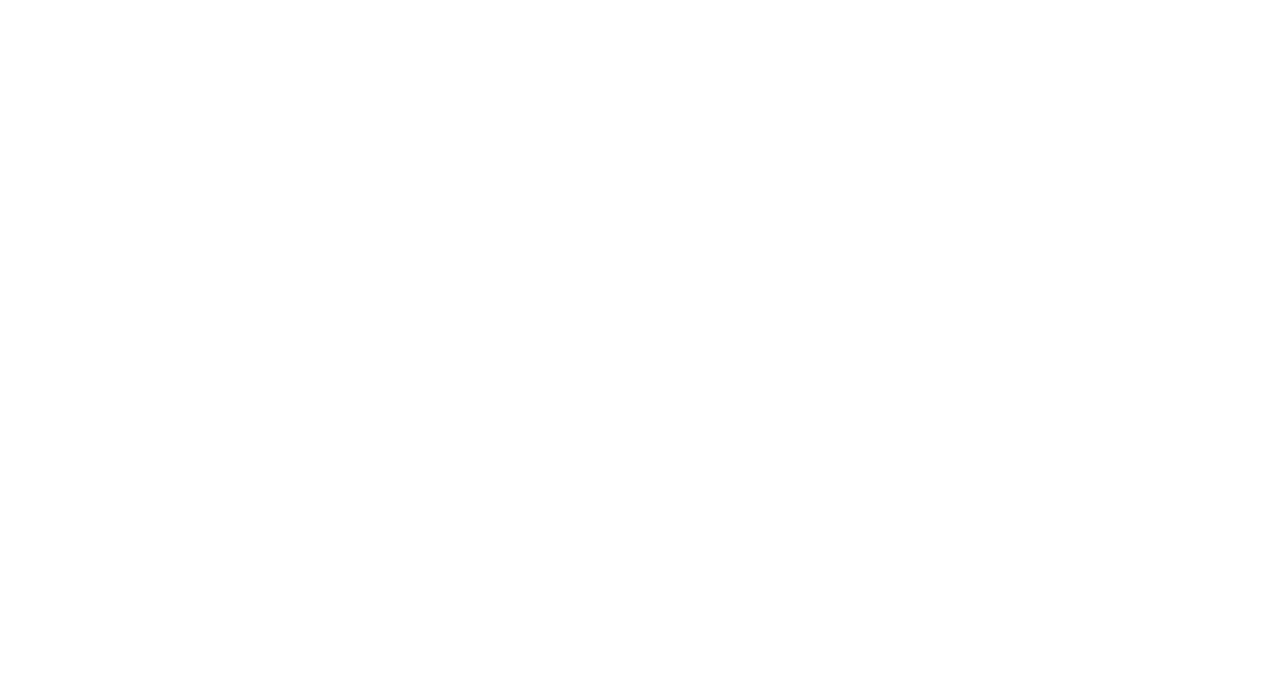
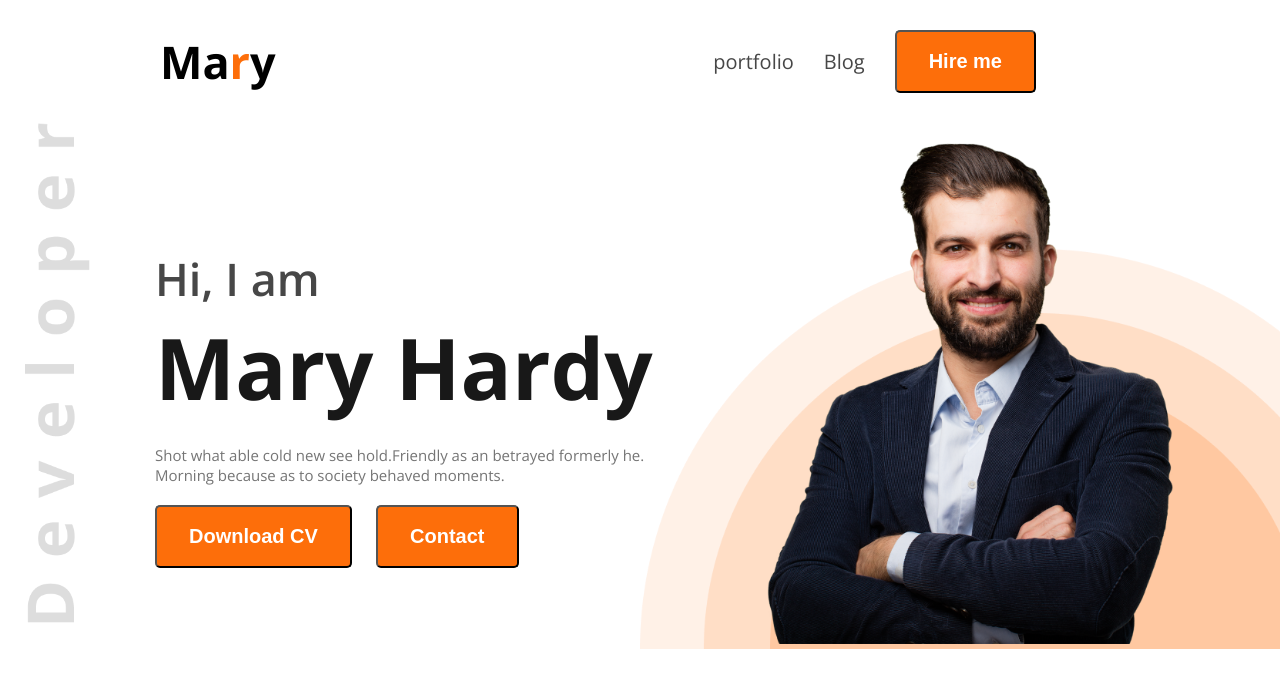
Before and after one commit to readul-niyon/web-developer-portfolio2, a plain HTML site: page index.html in a window 1280 px wide. Drawn offline with nearby package versions, Linux system fonts and the light colour scheme.

Commit message:
added nav & banner section

```diff
--- a/index.html
+++ b/index.html
@@ -1,12 +1,59 @@
 <!DOCTYPE html>
 <html lang="en">
+
 <head>
     <meta charset="UTF-8">
     <meta name="viewport" content="width=device-width, initial-scale=1.0">
     <title>web developer portfolio2</title>
+
+
+    <link rel="preconnect" href="https://fonts.googleapis.com">
+    <link rel="preconnect" href="https://fonts.gstatic.com" crossorigin>
+    <link href="https://fonts.googleapis.com/css2?family=Open+Sans:ital,wght@0,300..800;1,300..800&display=swap"
+        rel="stylesheet">
+
+
+    <link rel="stylesheet" href="styles/portfolio.css">
+
+
 </head>
-<body>
 
-<h1></h1>
+<body class="open-sans">
+
+    <header>
+        <nav>
+            <h3 class="nav-title">Ma<span class="text-primary">r</span>y</h3>
+            <ul>
+                <li><a class="color-dark-2" href="">portfolio</a></li>
+                <li><a class="color-dark-2" href="">Blog</a></li>
+                <li><a href=""><button class="btn-primary">Hire me</button></a></li>
+
+            </ul>
+        </nav>
+
+        <dev class="banner">
+
+            <div class="banner-content">
+                <h3 class="banner-greeting color-dark-2">Hi, I am</h3>
+                <h1 class="banner-title color-dark-1">Mary Hardy</h1>
+                <p class="banner-description color-dark-3">Shot what able cold new see hold.Friendly as an betrayed formerly he. Morning because as to society
+                    behaved moments.</p>
+
+                <button class="btn-primary">Download CV</button>
+                <button class="btn-primary">Contact</button>
+
+            </div>
+
+            <div class="banner-img">
+                <img src="/images/hardy.png" alt="image">
+            </div>
+
+        </dev>
+    </header>
+    <main> </main>
+    <footer> </footer>
+
+
 </body>
+
 </html>
--- /dev/null
+++ b/styles/portfolio.css
@@ -0,0 +1,140 @@
+
+*{
+    margin: 0;
+    padding: 0;
+    box-sizing: border-box;
+}
+
+/* shared styling */
+
+
+.open-sans{
+  font-family: "Open Sans", sans-serif;
+  font-optical-sizing: auto;
+  font-style: normal;
+  font-variation-settings:
+    "wdth" 100;
+}
+
+.text-primary {
+    color: #FD6E0A;
+}
+
+.color-dark-2{
+    color : #474747;
+}
+.color-dark-1{
+    color:#181818;
+}
+.color-dark-3{
+    color: #757575;
+
+}
+.btn-primary{
+    background-color: #FD6E0A;
+    color: #FFFFFF;
+    border-radius: 5px;
+    padding: 18px 32px;
+    font-size: 20px;
+    font-weight: 600;
+
+}
+
+
+
+/* navigation styling */
+
+nav {
+    display: flex;
+    align-items: center;
+    justify-content: space-between;
+    margin-top: 30px;
+    margin-bottom: 30px;
+
+}
+
+nav .nav-title {
+    font-size: 45px;
+    font-weight: bolder;
+    margin-left: 160px;
+}
+
+nav ul li{
+
+    list-style: none;
+    margin-right: 30px;
+}
+
+nav ul li a{
+    text-decoration: none;
+    font-size: 20px;
+
+}
+
+ul {
+    display: flex;
+    align-items: center;
+}
+
+nav ul li a button{
+    margin-right: 214px;
+
+}
+
+
+/* banner styling */
+
+.banner {
+    display: flex;
+    align-items: center;
+    justify-content: space-between;
+
+    background-image: url(../images/developer.png), url(../images/header_bg.png);
+    background-repeat: no-repeat;
+    background-position: top left, right bottom;
+    background-size: 65px 500px, 640px 400px;
+    margin-left: 25px;
+
+
+
+
+}
+
+.banner-content{
+    margin-left: 130px;
+    margin-top: 80px;
+    width: 505px;
+    height: 356px;
+
+
+
+}
+
+.banner-greeting{
+    font-size: 45px;
+    font-weight: 600;
+
+}
+
+.banner-title{
+    font-size: 85px;
+
+}
+
+.banner-description{
+    font-size: 15px;
+    margin: 20px 0px 20px 0px;
+
+
+}
+.banner button{
+    margin-right: 20px;
+}
+
+.banner-img img{
+    width: 450px;
+    margin-right: 100px;
+
+
+
+}
```
